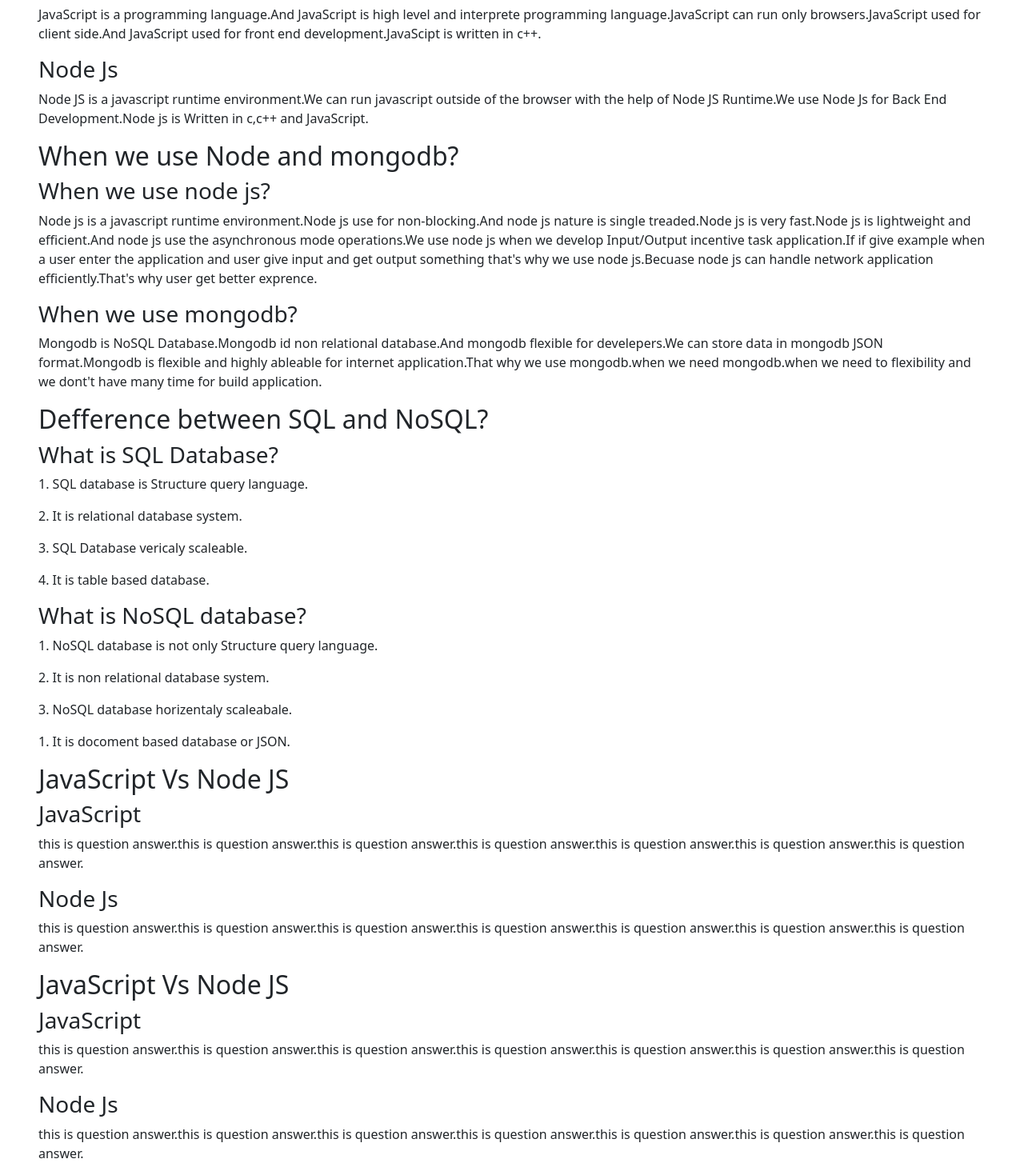
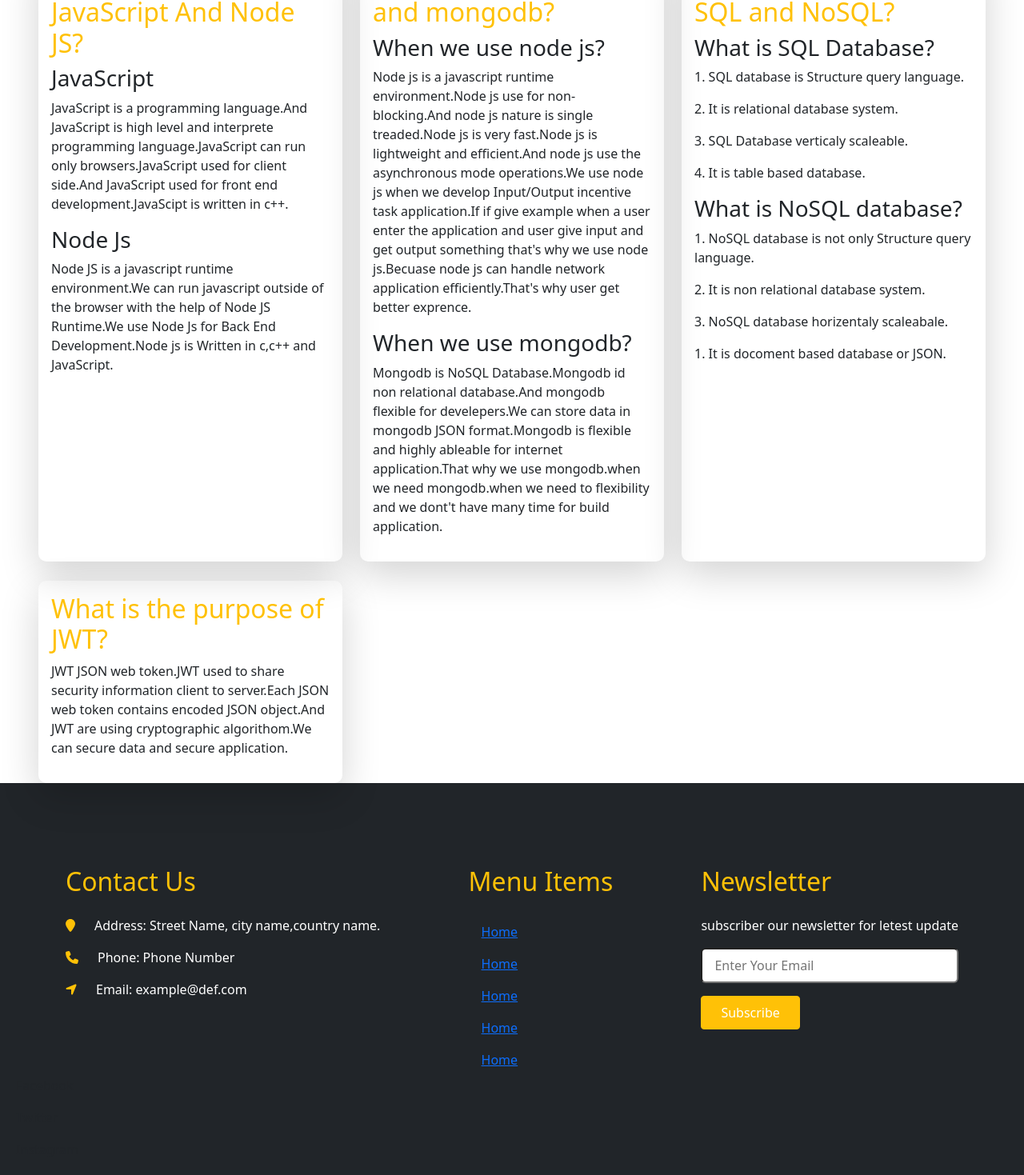
Before and after one commit to majedulhaque1/warehouse-management-website-client, a React (Create React App) app: page /blogs in a window 1280 px wide. Shown: the part 138-1607 px from the top of the page at 80% size. Built offline with nearby package versions, Linux system fonts and the light colour scheme; no server answers.

Commit message:
fourth question answer done and some style done

```diff
--- a/src/Pages/Blogs/Blogs.css
+++ b/src/Pages/Blogs/Blogs.css
@@ -0,0 +1,4 @@
+.blog-item{
+    width: 380px;
+    border-radius: 10px;
+}
--- a/src/Pages/Blogs/Blogs.js
+++ b/src/Pages/Blogs/Blogs.js
@@ -4,8 +4,8 @@ import './Blogs.css';
 const Blogs = () => {
     return (
         <div className='d-flex justify-content-between flex-wrap px-5 w-100'>
-            <div>
-                <h2>Defferance between JavaScript And Node JS?</h2>
+            <div className='blog-item shadow-lg p-3 mt-4'>
+                <h2 className='text-warning'>Defferance between JavaScript And Node JS?</h2>
                 <h3>JavaScript</h3>
                 <p>
                     JavaScript is a programming language.And JavaScript is high level and interprete programming language.JavaScript can run only browsers.JavaScript used for client side.And JavaScript used for front end development.JavaScipt is written in c++.
@@ -15,8 +15,8 @@ const Blogs = () => {
                     Node JS is a javascript runtime environment.We can run javascript outside of the browser with the help of Node JS Runtime.We use Node Js for Back End Development.Node js is Written in c,c++ and JavaScript.
                 </p>
             </div>
-            <div>
-                <h2>When we use Node and mongodb?</h2>
+            <div className='blog-item shadow-lg p-3 mt-4'>
+                <h2 className='text-warning'>When we use Node and mongodb?</h2>
                 <h3>When we use node js?</h3>
                 <p>
                     Node js is a javascript runtime environment.Node js use for non-blocking.And node js nature is single treaded.Node js is very fast.Node js is lightweight and efficient.And node js use the asynchronous mode operations.We use node js when we develop Input/Output incentive task application.If if give example when a user enter the application and user give input and get output something
@@ -27,13 +27,13 @@ const Blogs = () => {
                     Mongodb is NoSQL Database.Mongodb id non relational database.And mongodb flexible for develepers.We can store data in mongodb JSON format.Mongodb is flexible and highly ableable for internet application.That why we use mongodb.when we need mongodb.when we need to flexibility and we dont't have many time for build application.
                 </p>
             </div>
-            <div>
-                <h2>Defference between SQL and NoSQL?</h2>
+            <div className='blog-item shadow-lg p-3 mt-4'>
+                <h2 className='text-warning'>Defference between SQL and NoSQL?</h2>
                 <h3>What is SQL Database?</h3>
                 <p>
                     <p>1. SQL database is Structure query language.</p>
                     <p>2. It is relational database system.</p>
-                    <p>3. SQL Database vericaly scaleable.</p>
+                    <p>3. SQL Database verticaly scaleable.</p>
                     <p>4. It is table based database.</p>
                 </p>
                 <h3>What is NoSQL database?</h3>
@@ -44,26 +44,10 @@ const Blogs = () => {
                     <p>1. It is docoment based database or JSON.</p>
                 </p>
             </div>
-            <div>
-                <h2>JavaScript Vs Node JS</h2>
-                <h3>JavaScript</h3>
+            <div className='blog-item shadow-lg p-3 mt-4'>
+                <h2 className='text-warning'>What is the purpose of JWT?</h2>
                 <p>
-                    this is question answer.this is question answer.this is question answer.this is question answer.this is question answer.this is question answer.this is question answer.
-                </p>
-                <h3>Node Js</h3>
-                <p>
-                    this is question answer.this is question answer.this is question answer.this is question answer.this is question answer.this is question answer.this is question answer.
-                </p>
-            </div>
-            <div>
-                <h2>JavaScript Vs Node JS</h2>
-                <h3>JavaScript</h3>
-                <p>
-                    this is question answer.this is question answer.this is question answer.this is question answer.this is question answer.this is question answer.this is question answer.
-                </p>
-                <h3>Node Js</h3>
-                <p>
-                    this is question answer.this is question answer.this is question answer.this is question answer.this is question answer.this is question answer.this is question answer.
+                    JWT JSON web token.JWT used to share security information client to server.Each JSON web token contains encoded JSON object.And JWT are using cryptographic algorithom.We can secure data and secure application.
                 </p>
             </div>
         </div>
```
